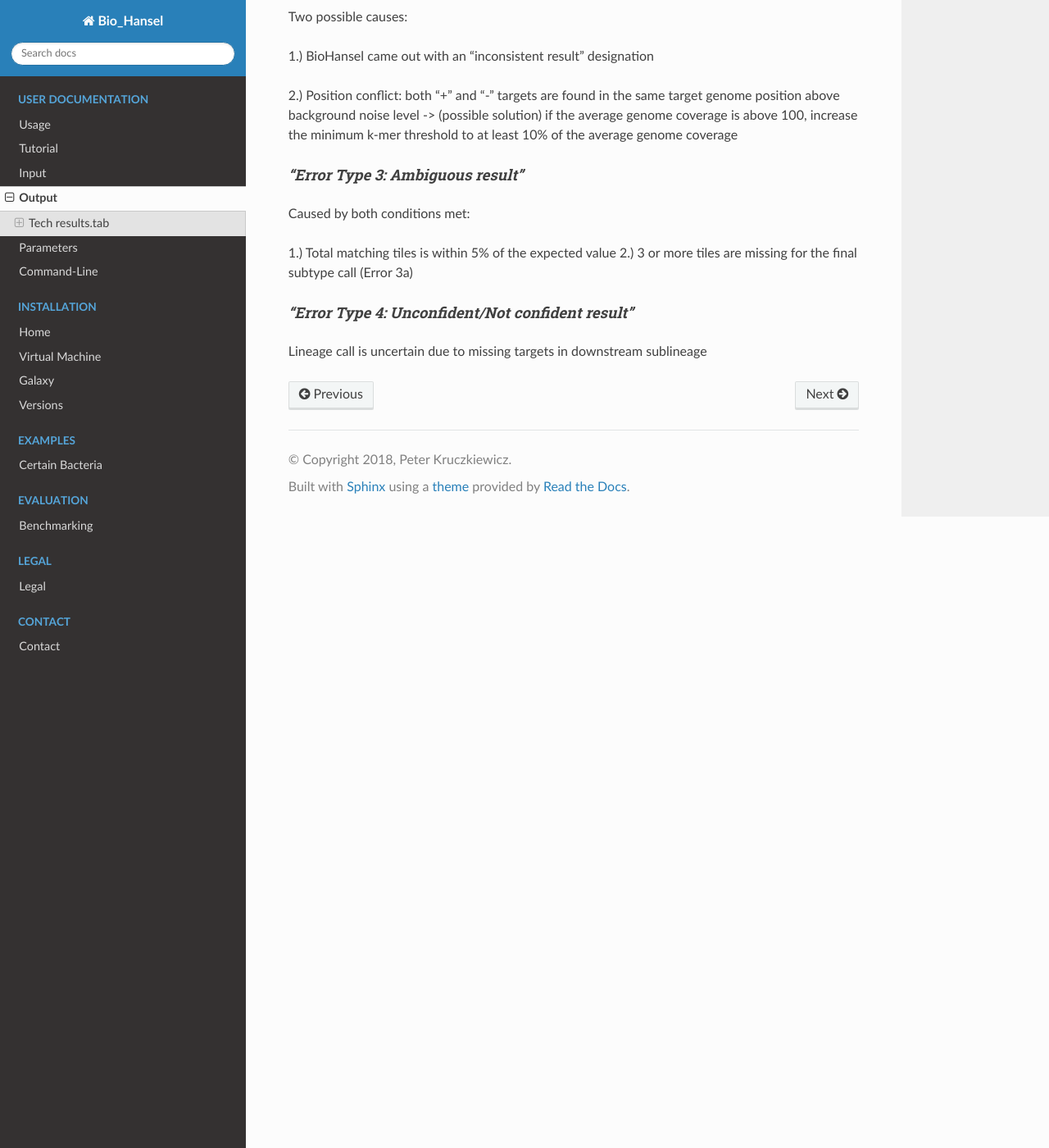
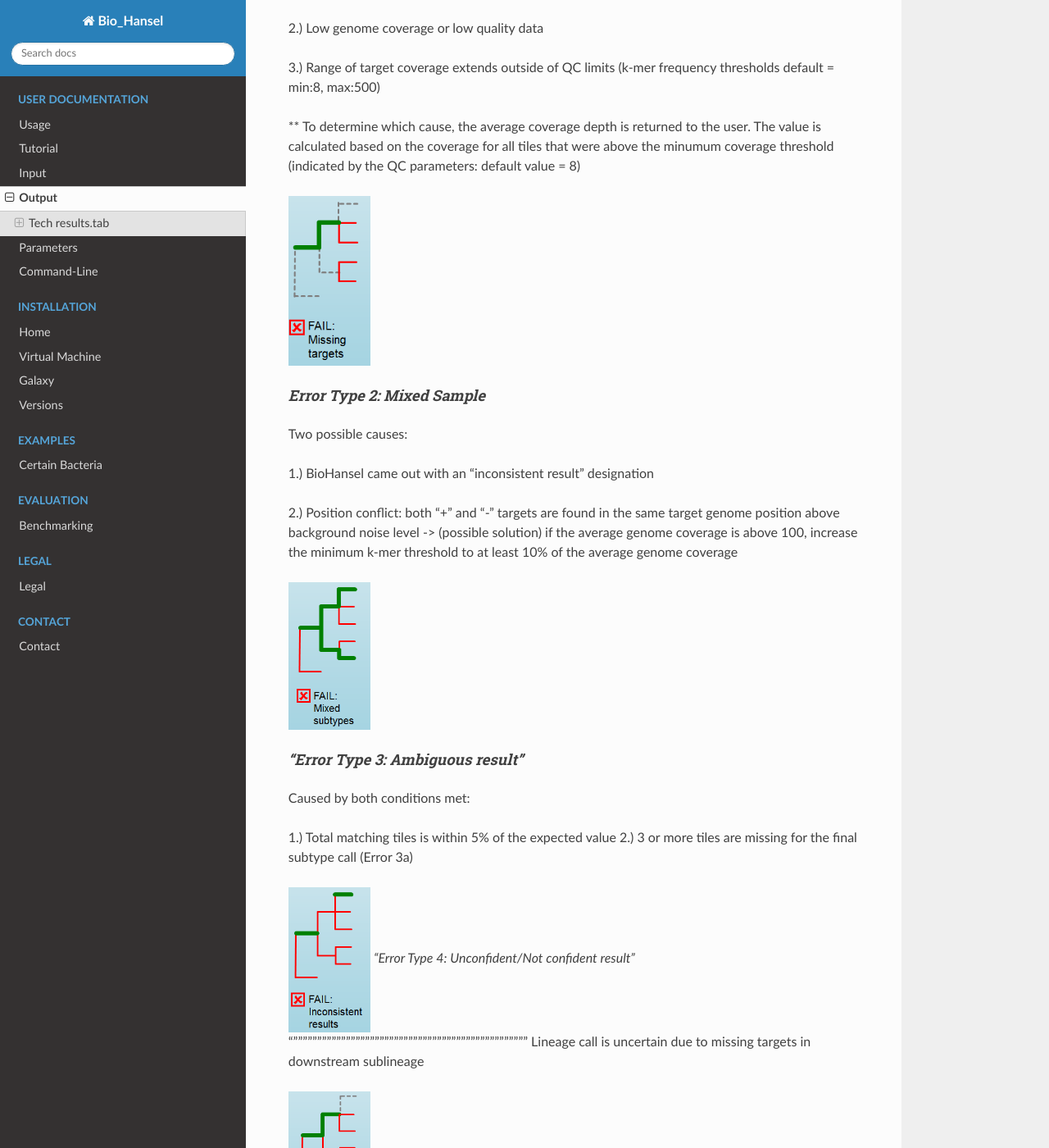
Before and after one commit to phac-nml/biohansel, a Sphinx documentation site: the page built from docs/source/user-docs/output.rst, in a window 1280 px wide and 1400 px high, scrolled down 1988 px. Shown: the whole window at 82% size. Built offline with Sphinx 7.4.7 and the Read the Docs theme 2.0.0, drawn with Linux system fonts in a browser that asks for light colours; some of the changed text lies outside the part shown.

Commit message:
Update output.rst

```diff
--- a/docs/source/user-docs/output.rst
+++ b/docs/source/user-docs/output.rst
@@ -3,6 +3,16 @@ Output
 ======
 
 Three different result files will be produced: tech results.tab, match results.tab & results.tab
+
+.. |mixed| image:: https://github.com/phac-nml/biohansel/blob/readthedocs/docs/source/user-docs/Mixed.PNG
+   :width: 100 px
+.. |missing| image:: https://github.com/phac-nml/biohansel/blob/readthedocs/docs/source/user-docs/Missing%20Targets.PNG
+   :width: 100 px
+.. |inconsistent| image:: https://github.com/phac-nml/biohansel/blob/readthedocs/docs/source/user-docs/Inconsistent%20results.PNG
+   :width: 100 px
+.. |unconfident| image:: https://github.com/phac-nml/biohansel/blob/readthedocs/docs/source/user-docs/Unconfident.PNG
+   :width: 100 px
+.. |pass| image:: https://github.com/phac-nml/biohansel/blob/readthedocs/docs/source/user-docs/Pass.PNG
 
 
 Tech results.tab
```
Also changed, not shown: other parts of docs/source/user-docs/output.rst (+10 -0 lines).
